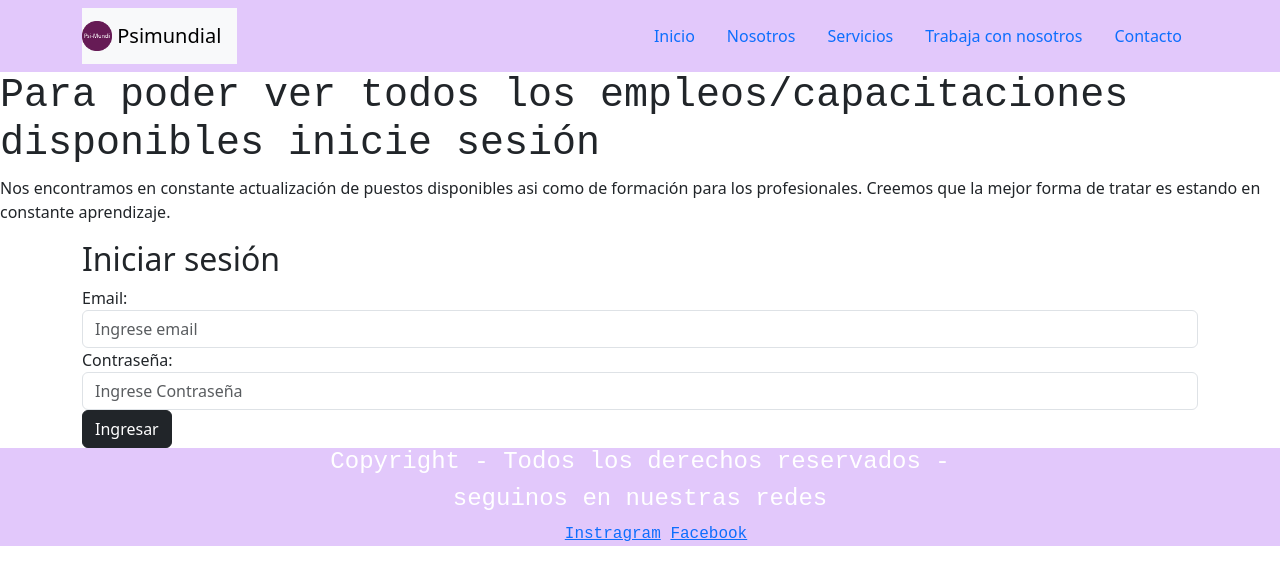
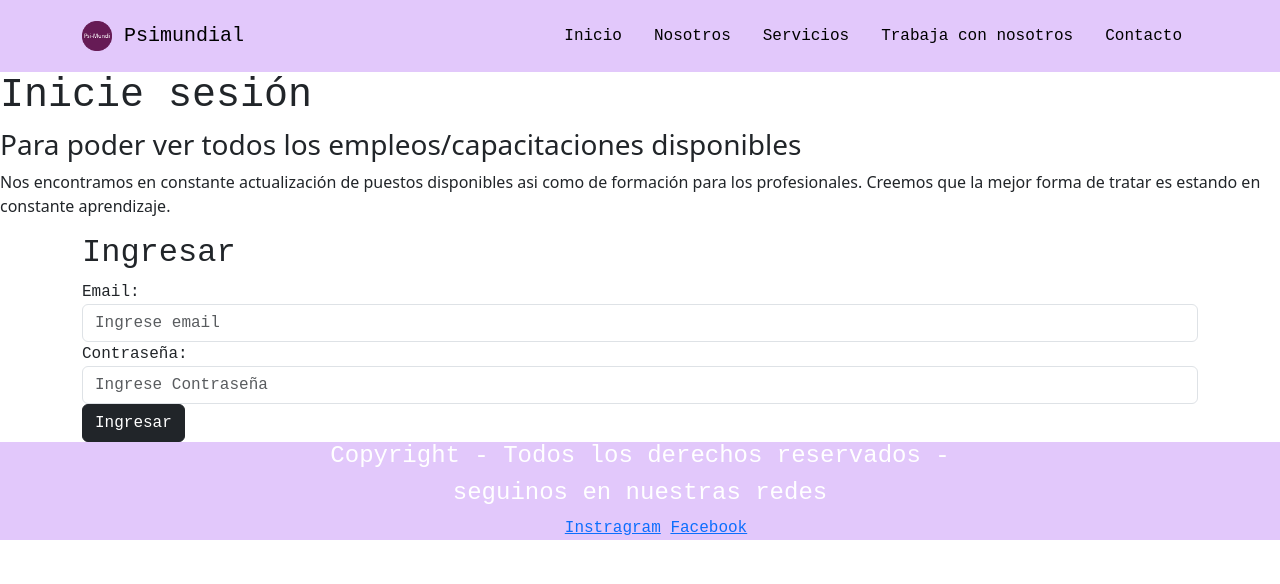
Before and after one commit to scmoreno19/Preentrega3-MorenoSofia, a plain HTML site: page pag/trabaja_con_nosotros.html in a window 1280 px wide. Drawn offline with nearby package versions, Linux system fonts and the light colour scheme.

Commit message:
modificando el navbar en bootstrap

```diff
--- a/css/bootstrap.css
+++ b/css/bootstrap.css
@@ -1,7 +1,9 @@
 h1{font-family:'Courier New', Courier, monospace}
 
 
+.container{font-family:'Courier New', Courier, monospace
 
+}
 
 
 /*----------------------footer-------------------------------*/
--- a/pag/trabaja_con_nosotros.html
+++ b/pag/trabaja_con_nosotros.html
@@ -14,26 +14,26 @@
         <nav class="navbar navbar-light" style="background-color:rgb(226, 200, 251)">
 
         <div class="container">
-            <nav class="navbar navbar-light bg-light">
+            <nav class="navbar navbar-light">
                 <a class="navbar-brand" href="../Index.html">
                   <img src="../Imagenes/psimundi.png" width="30" height="30" class="d-inline-block align-top" alt="logo">
                   Psimundial
                 </a>
             </nav>
             <ul class="nav">
-              <li class="nav-item">
+              <li class="navbar-text">
                 <a class="nav-link" href="../Index.html">Inicio</a>
               </li>
-              <li class="nav-item">
+              <li class="navbar-text">
                 <a class="nav-link" href="nosotros.html">Nosotros</a>
               </li>
-              <li class="nav-item">
+              <li class="navbar-text">
                 <a class="nav-link" href="servicios.html">Servicios</a>
               </li>
-              <li class="nav-item">
+              <li class="navbar-text">
                 <a class="nav-link" href="trabaja_con_nosotros.html">Trabaja con nosotros</a>
               </li>
-              <li class="nav-item">
+              <li class="navbar-text">
                 <a class="nav-link" href="contacto.html">Contacto</a>
               </li>
 
@@ -51,7 +51,8 @@
         </header>
 
 
-    <h1>Para poder ver todos los empleos/capacitaciones disponibles inicie sesión</h1>
+    <h1>Inicie sesión</h1>
+    <h3>Para poder ver todos los empleos/capacitaciones disponibles </h3>
 
 
 
@@ -72,7 +73,7 @@
 
 
     <div class="container">
-     <h2>Iniciar sesión</h2>
+     <h2>Ingresar</h2>
       <form action="#">
         <div class="form-group">
           <label for="email">Email:</label>
```
Also changed, not shown: Index.html (+7 -7 lines).
